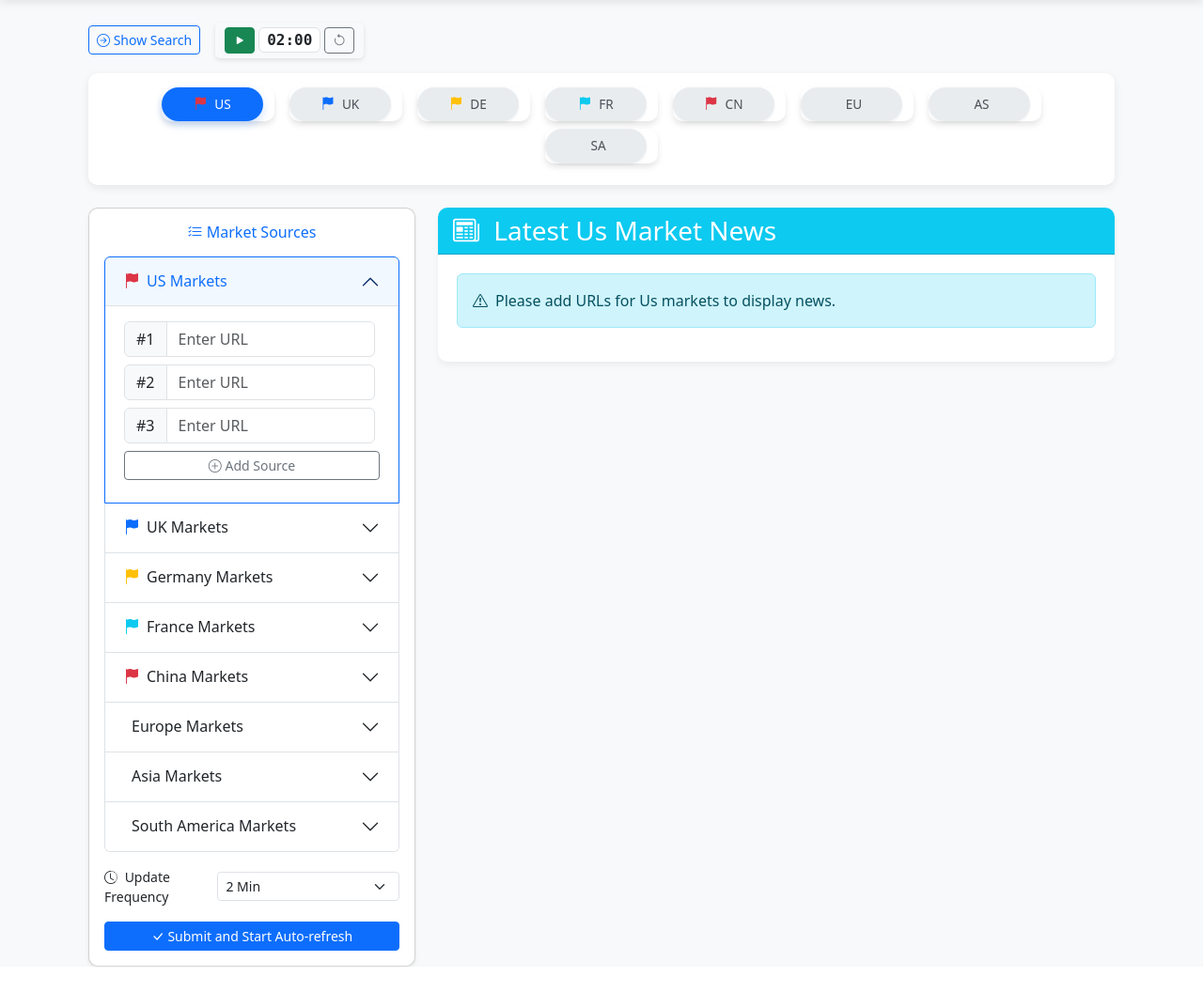
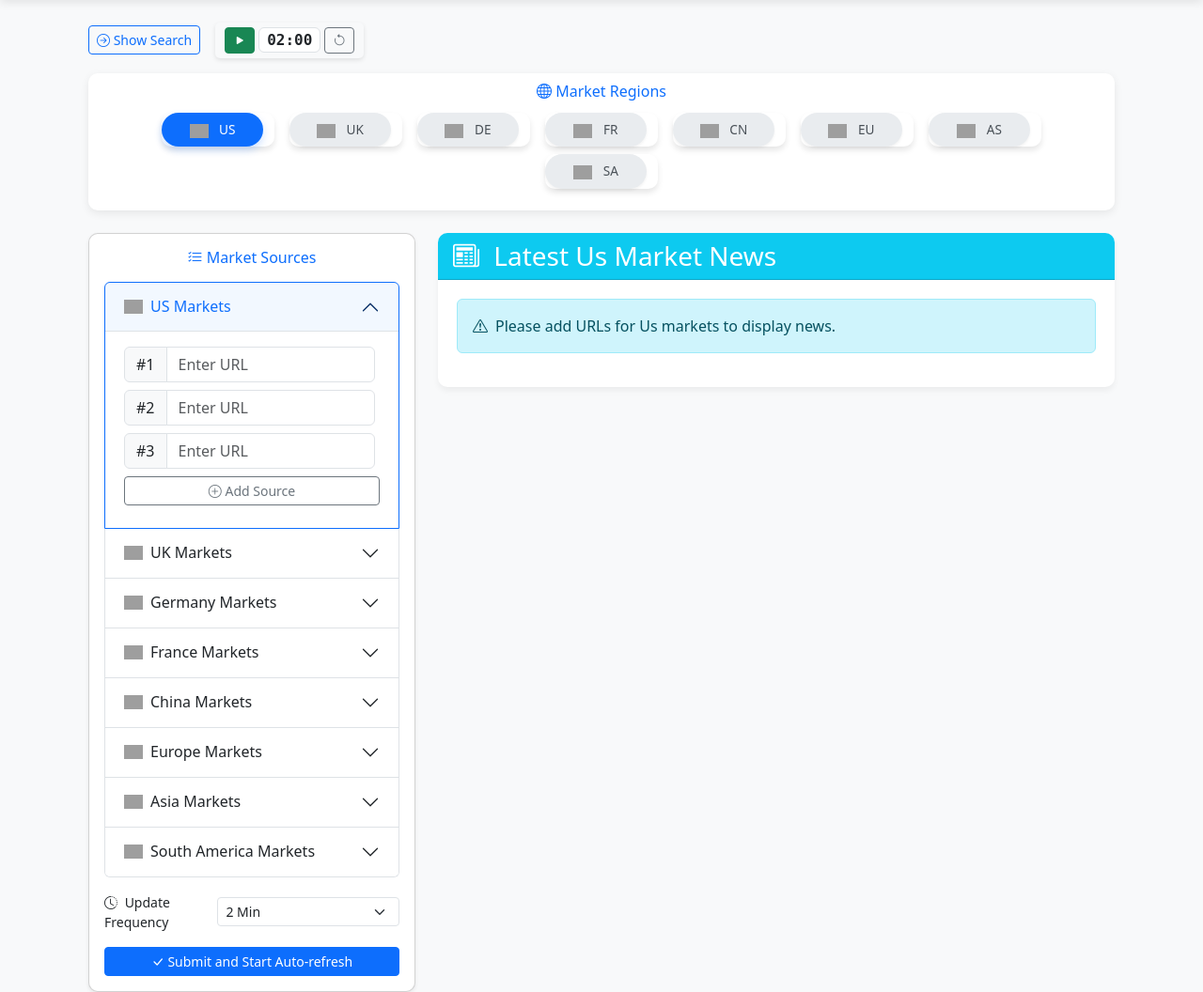
Before and after one commit to Ren-Tech/Stock-Market-Scraper, a Flask app: page /market_news in a window 1280 px wide; the page is wider, and only the part inside the window is pictured. Shown: the part 96-1152 px from the top of that part at 94% size. Before the commit the page ends 1125 px from the top of that part, so only its background shows below. Run offline with Flask 3, Linux system fonts and the light colour scheme; data that the repository does not hold is empty; some libraries are stand-ins or nearby versions; grey boxes are pictures that could not be loaded.

Commit message:
market news change flags

```diff
--- a/templates/market_news.html
+++ b/templates/market_news.html
@@ -220,6 +220,9 @@ content %}
 
   <!-- Market Navigation Bar -->
   <div class="market-nav mt-3">
+    <h6 class="text-center text-primary mb-2">
+      <i class="bi bi-globe"></i> Market Regions
+    </h6>
     <div class="market-nav-scroll d-flex flex-wrap justify-content-center">
       <div
         class="card market-nav-card text-center mx-2 mb-2"
@@ -231,7 +234,13 @@ content %}
         "
       >
         <button class="market-nav-btn active" data-market="us">
-          <i class="bi bi-flag-fill text-danger"></i> US
+          <img
+            src="https://flagcdn.com/w40/us.png"
+            alt="US Flag"
+            class="me-2"
+            style="width: 20px; height: 15px"
+          />
+          US
         </button>
       </div>
       <div
@@ -244,7 +253,13 @@ content %}
         "
       >
         <button class="market-nav-btn" data-market="uk">
-          <i class="bi bi-flag-fill text-primary"></i> UK
+          <img
+            src="https://flagcdn.com/w40/gb.png"
+            alt="UK Flag"
+            class="me-2"
+            style="width: 20px; height: 15px"
+          />
+          UK
         </button>
       </div>
       <div
@@ -257,7 +272,13 @@ content %}
         "
       >
         <button class="market-nav-btn" data-market="ge">
-          <i class="bi bi-flag-fill text-warning"></i> DE
+          <img
+            src="https://flagcdn.com/w40/de.png"
+            alt="Germany Flag"
+            class="me-2"
+            style="width: 20px; height: 15px"
+          />
+          DE
         </button>
       </div>
       <div
@@ -270,7 +291,13 @@ content %}
         "
       >
         <button class="market-nav-btn" data-market="fr">
-          <i class="bi bi-flag-fill text-info"></i> FR
+          <img
+            src="https://flagcdn.com/w40/fr.png"
+            alt="France Flag"
+            class="me-2"
+            style="width: 20px; height: 15px"
+          />
+          FR
         </button>
       </div>
       <div
@@ -283,7 +310,13 @@ content %}
         "
       >
         <button class="market-nav-btn" data-market="china">
-          <i class="bi bi-flag-fill text-danger"></i> CN
+          <img
+            src="https://flagcdn.com/w40/cn.png"
+            alt="China Flag"
+            class="me-2"
+            style="width: 20px; height: 15px"
+          />
+          CN
         </button>
       </div>
       <div
@@ -296,7 +329,13 @@ content %}
         "
       >
         <button class="market-nav-btn" data-market="europe">
-          <i class="bi bi-globe-europe-africa text-success"></i> EU
+          <img
+            src="https://flagcdn.com/w40/eu.png"
+            alt="Europe Flag"
+            class="me-2"
+            style="width: 20px; height: 15px"
+          />
+          EU
         </button>
       </div>
       <div
@@ -309,7 +348,13 @@ content %}
         "
       >
         <button class="market-nav-btn" data-market="asia">
-          <i class="bi bi-globe-asia-australia text-primary"></i> AS
+          <img
+            src="https://flagcdn.com/w40/jp.png"
+            alt="Asia Flag"
+            class="me-2"
+            style="width: 20px; height: 15px"
+          />
+          AS
         </button>
       </div>
       <div
@@ -322,7 +367,13 @@ content %}
         "
       >
         <button class="market-nav-btn" data-market="south_america">
-          <i class="bi bi-globe-americas text-warning"></i> SA
+          <img
+            src="https://flagcdn.com/w40/br.png"
+            alt="South America Flag"
+            class="me-2"
+            style="width: 20px; height: 15px"
+          />
+          SA
         </button>
       </div>
     </div>
@@ -348,7 +399,13 @@ content %}
                   data-bs-toggle="collapse"
                   data-bs-target="#collapseUS"
                 >
-                  <i class="bi bi-flag-fill text-danger me-2"></i> US Markets
+                  <img
+                    src="https://flagcdn.com/w40/us.png"
+                    alt="US Flag"
+                    class="me-2"
+                    style="width: 20px; height: 15px"
+                  />
+                  US Markets
                 </button>
               </h2>
               <div
@@ -391,7 +448,13 @@ content %}
                   data-bs-toggle="collapse"
                   data-bs-target="#collapseUK"
                 >
-                  <i class="bi bi-flag-fill text-primary me-2"></i> UK Markets
+                  <img
+                    src="https://flagcdn.com/w40/gb.png"
+                    alt="US Flag"
+                    class="me-2"
+                    style="width: 20px; height: 15px"
+                  />
+                  UK Markets
                 </button>
               </h2>
               <div
@@ -434,8 +497,13 @@ content %}
                   data-bs-toggle="collapse"
                   data-bs-target="#collapseGE"
                 >
-                  <i class="bi bi-flag-fill text-warning me-2"></i> Germany
-                  Markets
+                  <img
+                    src="https://flagcdn.com/w40/de.png"
+                    alt="US Flag"
+                    class="me-2"
+                    style="width: 20px; height: 15px"
+                  />
+                  Germany Markets
                 </button>
               </h2>
               <div
@@ -478,7 +546,13 @@ content %}
                   data-bs-toggle="collapse"
                   data-bs-target="#collapseFR"
                 >
-                  <i class="bi bi-flag-fill text-info me-2"></i> France Markets
+                  <img
+                    src="https://flagcdn.com/w40/fr.png"
+                    alt="US Flag"
+                    class="me-2"
+                    style="width: 20px; height: 15px"
+                  />
+                  France Markets
                 </button>
               </h2>
               <div
@@ -521,7 +595,13 @@ content %}
                   data-bs-toggle="collapse"
                   data-bs-target="#collapseChina"
                 >
-                  <i class="bi bi-flag-fill text-danger me-2"></i> China Markets
+                  <img
+                    src="https://flagcdn.com/w40/cn.png"
+                    alt="US Flag"
+                    class="me-2"
+                    style="width: 20px; height: 15px"
+                  />
+                  China Markets
                 </button>
               </h2>
               <div
@@ -564,7 +644,12 @@ content %}
                   data-bs-toggle="collapse"
                   data-bs-target="#collapseEurope"
                 >
-                  <i class="bi bi-globe-europe-africa text-success me-2"></i>
+                  <img
+                    src="https://flagcdn.com/w40/eu.png"
+                    alt="US Flag"
+                    class="me-2"
+                    style="width: 20px; height: 15px"
+                  />
                   Europe Markets
                 </button>
               </h2>
@@ -608,7 +693,12 @@ content %}
                   data-bs-toggle="collapse"
                   data-bs-target="#collapseAsia"
                 >
-                  <i class="bi bi-globe-asia-australia text-primary me-2"></i>
+                  <img
+                    src="https://flagcdn.com/w40/jp.png"
+                    alt="US Flag"
+                    class="me-2"
+                    style="width: 20px; height: 15px"
+                  />
                   Asia Markets
                 </button>
               </h2>
@@ -652,8 +742,13 @@ content %}
                   data-bs-toggle="collapse"
                   data-bs-target="#collapseSouthAmerica"
                 >
-                  <i class="bi bi-globe-americas text-warning me-2"></i> South
-                  America Markets
+                  <img
+                    src="https://flagcdn.com/w40/br.png"
+                    alt="US Flag"
+                    class="me-2"
+                    style="width: 20px; height: 15px"
+                  />
+                  South America Markets
                 </button>
               </h2>
               <div
```
